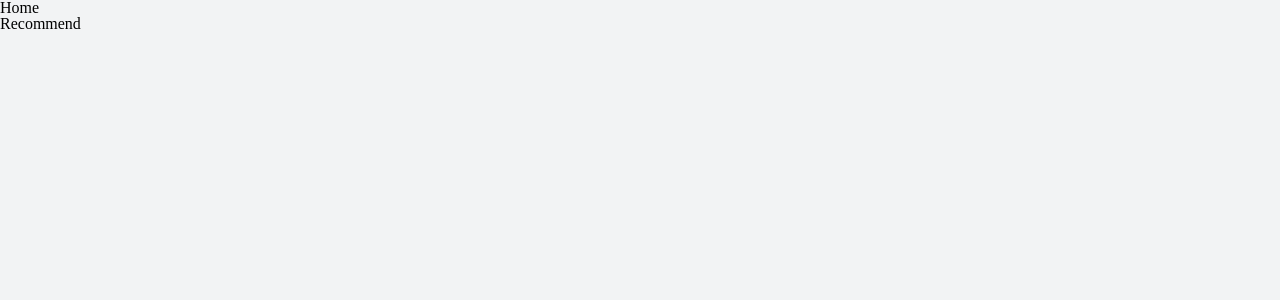
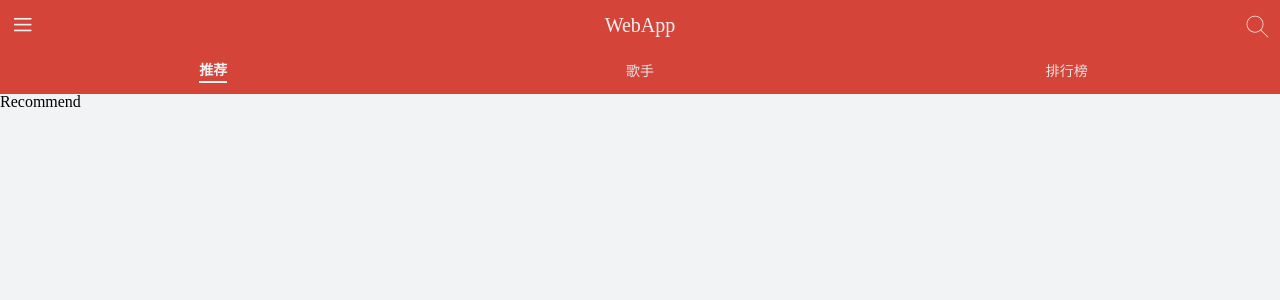
Before and after one commit to alfiehe/react-music-demo, a React (Create React App) app: page /#/recommend in a window 1280 px wide. Shown: the top 300 px of the page. Built offline with nearby package versions, Linux system fonts and the light colour scheme.

Commit message:
Header ui

```diff
--- a/src/application/Home/index.js
+++ b/src/application/Home/index.js
@@ -1,13 +1,30 @@
 import React from 'react';
 import { renderRoutes } from "react-router-config";
+import { NavLink } from 'react-router-dom';
+import { Top, Tab, TabItem } from './style';
 
 function Home(props) {
   console.log('===Home===props===', props);
   const { route } = props;
   return (
     <>
-      <div>Home</div>
-      { renderRoutes(route.routes)}
+      <Top>
+        <span className="iconfont menu">&#xe65c;</span>
+        <span className="title">WebApp</span>
+        <span className="iconfont search">&#xe62b;</span>
+      </Top>
+      <Tab>
+        <NavLink to="recommend" activeClassName="selected">
+          <TabItem><span>推荐</span></TabItem>
+        </NavLink>
+        <NavLink to="singers" activeClassName="selected">
+          <TabItem><span>歌手</span></TabItem>
+        </NavLink>
+        <NavLink to="rank" activeClassName="selected">
+          <TabItem><span>排行榜</span></TabItem>
+        </NavLink>
+      </Tab>
+      {renderRoutes(route.routes)}
     </>
   )
 }
--- /dev/null
+++ b/src/application/Home/style.js
@@ -0,0 +1,46 @@
+import styled from 'styled-components';
+import style from '../../assets/global-style';
+
+export const Top = styled.div`
+  display: flex;
+  flex-direction: row;
+  justify-content: space-between;
+  padding: 5px 10px;
+  background: ${style["theme-color"]};
+  &>span {
+    line-height: 40px;
+    color: #f1f1f1;
+    font-size: 20px;
+    &.iconfont {
+      font-size: 25px;
+    }
+  }
+`;
+export const Tab = styled.div`
+  height: 44px;
+  display: flex;
+  flex-direction: row;
+  justify-content: space-around;
+  background: ${style["theme-color"]};
+  a{
+    flex: 1;
+    padding: 2px 0;
+    font-size: 14px;
+    color: #e4e4e4;
+    &.selected{
+      span{
+        padding: 3px 0;
+        font-weight: 700;
+        color: #f1f1f1;
+        border-bottom: 2px solid #f1f1f1;
+      }
+    }
+  }
+`;
+export const TabItem = styled.div`
+  height: 100%;
+  display: flex;
+  flex-direction: row;
+  justify-content: center;
+  align-items: center;
+`;
```
